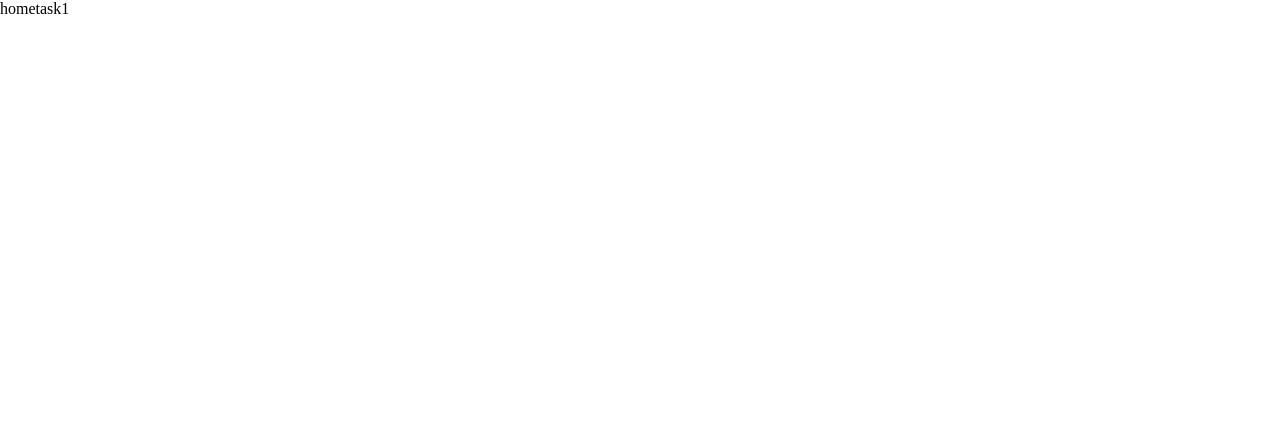
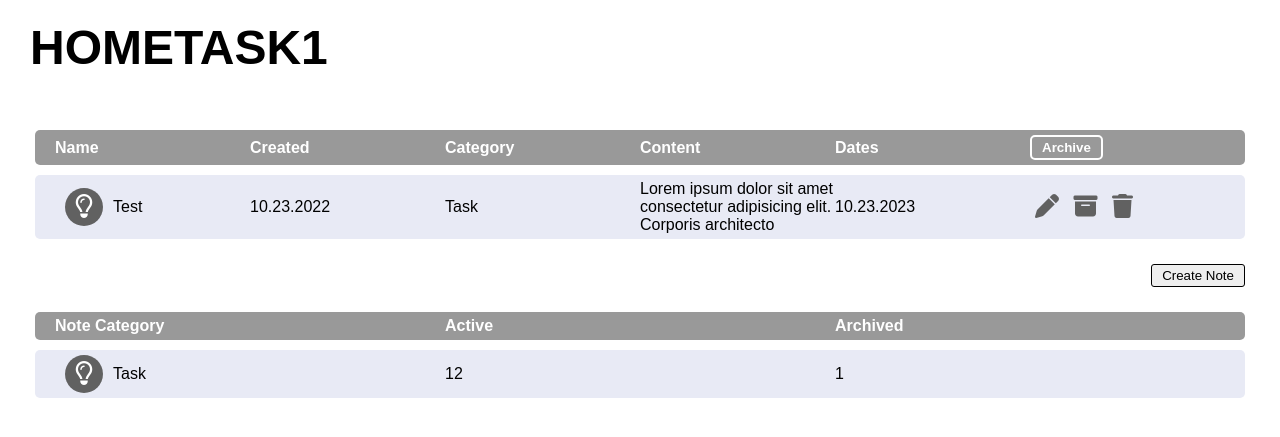
Before and after one commit to DanilFarenik/hometask, a plain HTML site: page index.html in a window 1280 px wide. Drawn offline with Linux system fonts and the light colour scheme.

Commit message:
Added html and style css

```diff
--- a/index.html
+++ b/index.html
@@ -6,14 +6,94 @@
   <meta http-equiv="X-UA-Compatible" content="IE=edge">
   <meta name="viewport" content="width=device-width, initial-scale=1.0">
   <link href="./style/style.css" rel="stylesheet" />
+  <script src="https://kit.fontawesome.com/bfa6ed3b7f.js" crossorigin="anonymous"></script>
   <title>Document</title>
 </head>
 
 <body>
   <script type="module">import "./controller/main.js";</script>
-  <header>hometask1</header>
+
+  <div class="modal">
+    <div class="modal__body">
+      <h2 class="modal__title">Add note</h2>
+      <form class="modal__form">
+        <div class="modal__item">
+          <label for="name">Name:</label>
+          <input type="name" id="name" name="name" />
+        </div>
+        <div class="modal__item">
+          <label for="date">Date:</label>
+          <input type="date" id="date" name="date" />
+        </div>
+        <div class="modal__item">
+          <label for="category">Category:</label>
+          <select name="category" id="category">
+            <option value="task">Task</option>
+            <option value="idea">Idea</option>
+            <option value="quote">Quote</option>
+            <option value="random">Random Thougth</option>
+          </select>
+        </div>
+        <textarea class="modal__text"></textarea>
+        <input class="modal__btn" type="submit" value="save" />
+      </form>
+    </div>
+  </div>
+  <header class=" header">
+    <h1>hometask1</h1>
+  </header>
   <main>
-
+    <section class="list">
+      <div class="list__table note">
+        <div class="list__row list__row-header">
+          <p>Name</p>
+          <p>Created</p>
+          <p>Category</p>
+          <p>Content</p>
+          <p>Dates</p>
+          <div>
+            <button class="list__archive">Archive</button>
+          </div>
+        </div>
+        <div class="list__row">
+          <div class="list__name">
+            <div class="list__icon">
+              <i class="fa-regular fa-lightbulb"></i>
+            </div>
+            <p>Test</p>
+          </div>
+          <p>10.23.2022</p>
+          <p>Task</p>
+          <p>Lorem ipsum dolor sit amet consectetur adipisicing elit. Corporis architecto</p>
+          <p>10.23.2023</p>
+          <div>
+            <button class="list__btn"><i class="fa-solid fa-pen"></i></button>
+            <button class="list__btn"><i class="fa-solid fa-box-archive"></i></button>
+            <button class="list__btn"><i class="fa-solid fa-trash"></i></button>
+          </div>
+        </div>
+      </div>
+      <button class="list__create">Create Note</button>
+    </section>
+    <section class="list">
+      <div class="list__table statistics">
+        <div class="list__row list__row-header">
+          <div>Note Category</div>
+          <div>Active</div>
+          <div>Archived</div>
+        </div>
+        <div class="list__row">
+          <div class="list__name">
+            <div class="list__icon">
+              <i class="fa-regular fa-lightbulb"></i>
+            </div>
+            <p>Task</p>
+          </div>
+          <p>12</p>
+          <p>1</p>
+        </div>
+      </div>
+    </section>
   </main>
 </body>
 
--- a/style/style.css
+++ b/style/style.css
@@ -1,4 +1,191 @@
+:root {
+  --icon-color: #616161;
+  --header-grey-color: #999999;
+}
+
 *{
   margin: 0;
   padding: 0;
+
+  font-family: Arial, Helvetica, sans-serif;
 }
+
+.header{
+  padding: 20px 30px;
+
+  font-size: 24px;
+  text-transform: uppercase;
+}
+
+.list{
+  padding: 30px;
+}
+
+.list__table{
+  display: flex;
+  flex-direction: column;
+
+  width: 100%;
+}
+
+.list__row{
+  display: grid;
+  align-items: center;
+  padding: 5px 20px;
+
+  border-radius: 5px;
+  margin: 5px;
+
+  background-color: #E8EAF5;
+}
+
+.statistics>*{
+  grid-template-columns: repeat(3, 1fr);
+}
+
+.note>*{
+  grid-template-columns: repeat(6, 1fr);
+}
+
+.list__row-header{
+  font-weight: bold;
+
+  background-color: var(--header-grey-color);
+  color: #ffffff;
+}
+
+.list__name{
+  display: flex;
+  align-items: center;
+}
+
+.list__icon{
+  padding: 5px 0;
+  width: 38px;
+  margin: 0 10px;
+
+  font-size: 24px;
+  text-align: center;
+
+  border-radius: 50%;
+
+  background-color: var(--icon-color);
+  color: #ffffff;
+}
+
+.list__btn{
+  margin: 5px;
+
+  font-size: 24px;
+
+  border: none;
+  background-color: transparent;
+
+  color: var(--icon-color);
+
+  cursor: pointer;
+}
+
+.list__archive{
+  padding: 3px 10px;
+
+  font-weight: bold;
+
+  border: 2px solid #ffffff;
+  border-radius: 5px;
+
+  background-color:  var(--header-grey-color);
+  color: #ffffff;
+
+  transition: .3s ease-in;
+  cursor: pointer;
+}
+
+.list__archive:hover{
+  color: var(--header-grey-color);
+  background:#ffffff;
+}
+
+.list__create{
+  float: right;
+  padding: 3px 10px;
+
+  border-radius: 3px;
+  border: 1px solid;
+  margin: 20px 5px;
+
+  cursor: pointer;
+}
+
+.modal{
+  position: absolute;
+
+  display: none;
+  /* display: flex; */
+  justify-content: center;
+  align-items: center;
+
+  width: 100%;
+  height: 100vh;
+
+  background-color: rgba(0, 0, 0, 0.3);
+}
+
+.modal__body{
+  position: relative;
+
+  display: inline-block;
+  width: 400px;
+
+  border-radius: 5px;
+
+  background-color: #ffffff;
+}
+
+.modal__title{
+  padding: 10px;
+
+  text-align: center;
+}
+
+.modal__form{
+  display: flex;
+  flex-direction: column;
+  align-items: center;
+  padding: 10px;
+}
+
+.modal__item{
+  display: flex;
+  justify-content: space-between;
+  width: 100%;
+  padding: 10px 0;
+}
+
+.modal input,
+.modal select{
+  width: 200px ;
+  padding: 3px 10px;
+
+  border: solid 1px;
+  border-radius: 3px;
+
+  outline: none;
+}
+
+.modal__text{
+  padding: 3px 10px;
+  margin: 10px;
+  width: calc(100% - 20px);
+  height: 100px;
+
+  border: solid 1px;
+  border-radius: 3px;
+
+  resize: none;
+  outline: none;
+}
+
+.modal__btn{
+  cursor: pointer;
+}
```
